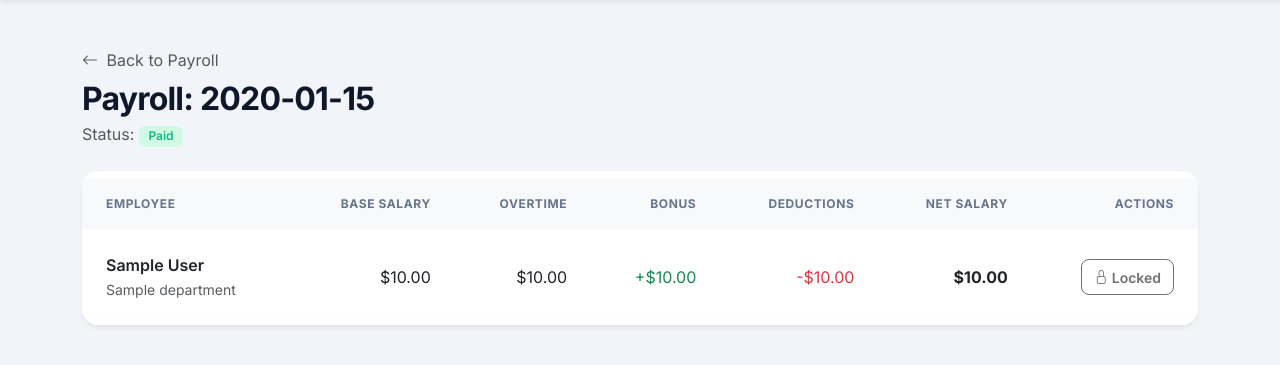
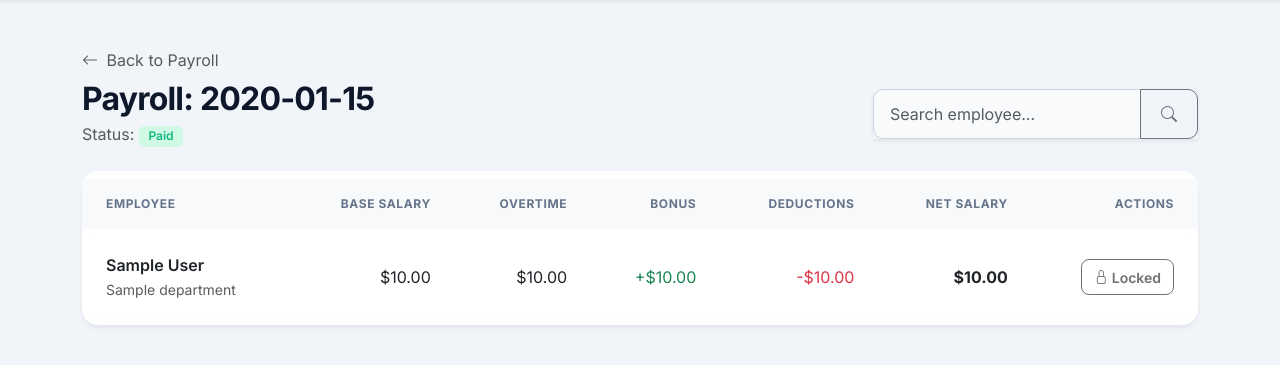
Before and after one commit to jararasifdev/Flask_Project, a Python web app: template app/templates/payroll/view.html in a window 1280 px wide. Shown: the part 72-437 px from the top of the page. Run offline with Jinja, Linux system fonts and the light colour scheme; the template is opened without the code that fills it: most values are stand-ins (such as "Sample title", 1, 10 or a date in 2020); some libraries are stand-ins or nearby versions.

Commit message:
Added search query functionality in payroll dashboard to search for any employee and edit his payroll and in dashbaord route added the pending timesheet approvals to total pending approval count

```diff
--- a/app/dashboard/routes.py
+++ b/app/dashboard/routes.py
@@ -61,10 +61,13 @@ def dashboard():
         total_expenses = db.session.query(func.sum(Expense.amount)).join(Project).filter(Project.project_manager_id == emp_id, Expense.status == 'Approved').scalar() or 0
         budget_used = f"{(total_expenses / total_budget * 100):.1f}%" if total_budget > 0 else '0%'
 
+        pending_expenses_count = Expense.query.join(Project).filter(Project.project_manager_id==emp_id, Expense.status=='Pending').count() if emp_id else 0
+        pending_timesheets_count = Timesheet.query.join(Project).filter(Project.project_manager_id==emp_id, Timesheet.status=='Pending').count() if emp_id else 0
+
         stats = {
             'active_projects': Project.query.filter_by(project_manager_id=emp_id, status='In Progress').count(),
             'team_members': team_members_count,
-            'pending_approvals': Expense.query.join(Project).filter(Project.project_manager_id==emp_id, Expense.status=='Pending').count() if emp_id else 0,
+            'pending_approvals': pending_expenses_count + pending_timesheets_count,
             'budget_used': budget_used
         }
 
--- a/app/templates/payroll/view.html
+++ b/app/templates/payroll/view.html
@@ -16,13 +16,24 @@
                 {% endif %}
             </p>
         </div>
-        {% if run.status == 'Draft' %}
-        <form method="POST" action="{{ url_for('payroll_bp.approve_run', run_id=run.id) }}" class="d-inline" onsubmit="return confirm('Are you sure you want to finalize this payroll run? This cannot be undone.');">
-            <button type="submit" class="btn btn-success shadow-sm">
-                <i class="bi bi-check-circle me-1"></i> Finalize Payroll
-            </button>
-        </form>
-        {% endif %}
+        <div class="d-flex align-items-center gap-3">
+            <form method="GET" action="{{ url_for('payroll_bp.view_run', run_id=run.id) }}" class="d-flex m-0">
+                <div class="input-group shadow-sm">
+                    <input type="text" name="search" class="form-control" placeholder="Search employee..." value="{{ search_query }}">
+                    <button class="btn btn-outline-secondary" type="submit" title="Search"><i class="bi bi-search"></i></button>
+                    {% if search_query %}
+                    <a href="{{ url_for('payroll_bp.view_run', run_id=run.id) }}" class="btn btn-outline-danger" title="Clear Search"><i class="bi bi-x-circle"></i></a>
+                    {% endif %}
+                </div>
+            </form>
+            {% if run.status == 'Draft' %}
+            <form method="POST" action="{{ url_for('payroll_bp.approve_run', run_id=run.id) }}" class="m-0" onsubmit="return confirm('Are you sure you want to finalize this payroll run? This cannot be undone.');">
+                <button type="submit" class="btn btn-success shadow-sm text-nowrap">
+                    <i class="bi bi-check-circle me-1"></i> Finalize Payroll
+                </button>
+            </form>
+            {% endif %}
+        </div>
     </div>
 </div>
 
@@ -42,7 +53,7 @@
                     </tr>
                 </thead>
                 <tbody>
-                    {% for item in run.payroll_items %}
+                    {% for item in items %}
                     <tr>
                         <td class="ps-4">
                             <div class="fw-semibold">{{ item.employee.full_name }}</div>
```
Also changed, not shown: app/payroll/routes.py (+8 -1 lines).
